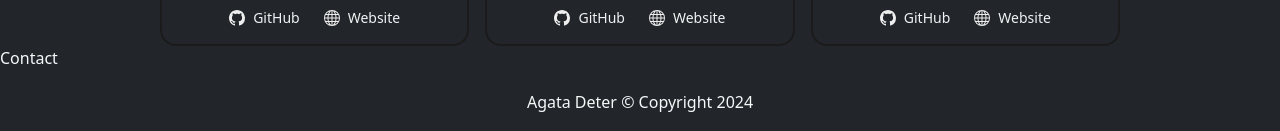
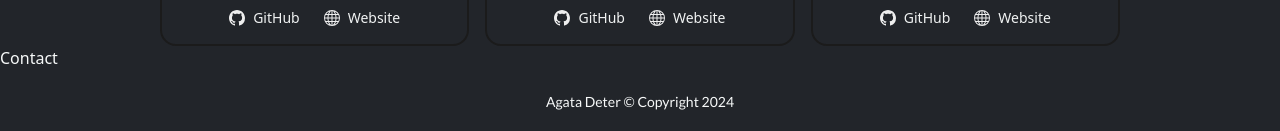
Before and after one commit to Agata10/portfolio, a React (Vite) app: page / in a window 1280 px wide. Shown: the part 1226-1357 px from the top of the page. Built offline with nearby package versions, Linux system fonts and the light colour scheme.

Commit message:
Style footer font

```diff
--- a/src/components/Footer.jsx
+++ b/src/components/Footer.jsx
@@ -1,6 +1,6 @@
 const Footer = () => {
   return (
-    <div className="flex justify-center items-center mt-auto h-12 py-8">
+    <div className="flex justify-center items-center mt-auto h-12 py-8 text-sm font-main">
       Agata Deter &copy; Copyright 2024
     </div>
   );
```
